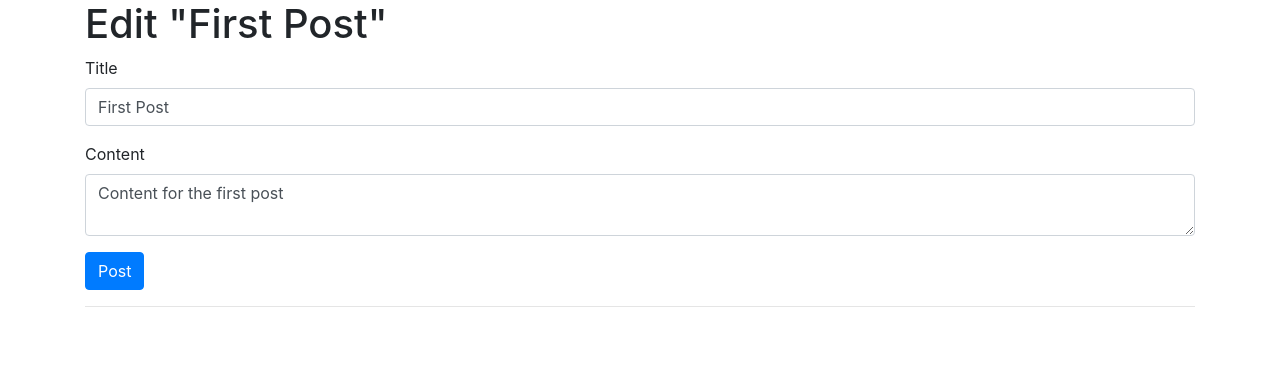
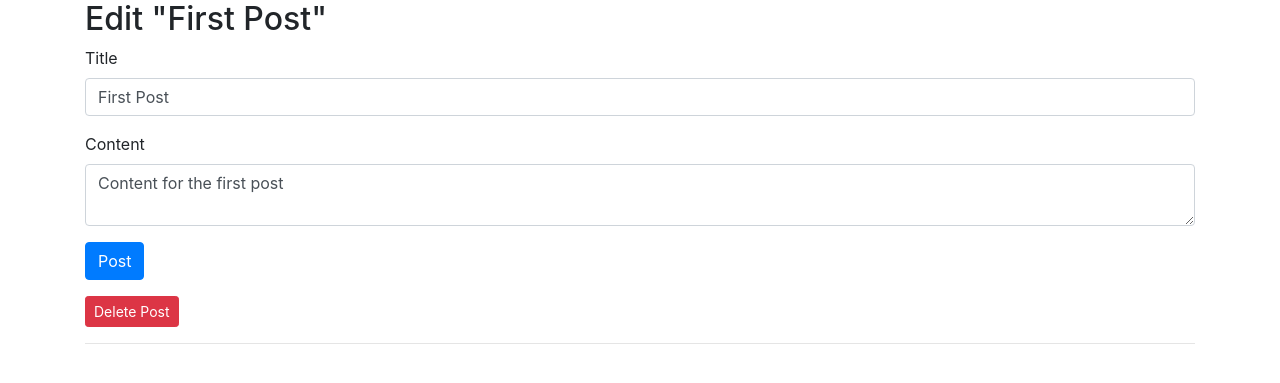
Before and after one commit to lewiswege/FlaskBlog, a Flask app: page /1/edit in a window 1280 px wide. Shown: the part 56-439 px from the top of the page. Run offline with Flask 3, Linux system fonts and the light colour scheme; data comes from the database, SQL or seed files in the repository; some libraries are stand-ins or nearby versions.

Commit message:
Added a delete option in the edit page

```diff
--- a/templates/edit.html
+++ b/templates/edit.html
@@ -1,7 +1,8 @@
 {% extends 'base.html' %}
 
 {% block content %}
-<h1>{% block title %} Edit "{{ post['title'] }}" {% endblock %}</h1>
+
+<h2>{% block title %} Edit "{{ post['title'] }}" {% endblock %}</h2>
 
 <form method="post">
     <div class="form-group">
@@ -21,5 +22,10 @@
         <button type="submit" class="btn btn-primary">Post</button>
     </div>
 </form>
+<form action="{{ url_for('delete', id=post['id']) }}" method="POST">
+    <input type="submit" value="Delete Post" class="btn btn-danger btn-sm"
+    onclick="return confirm('Are you sure you want to delete this post')">
+</form>
 <hr>
+
 {% endblock %}
```
